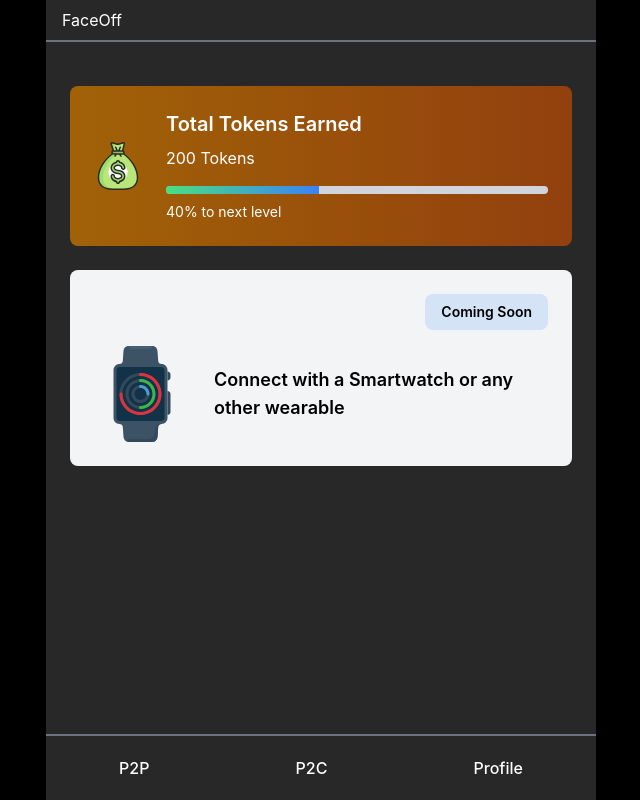
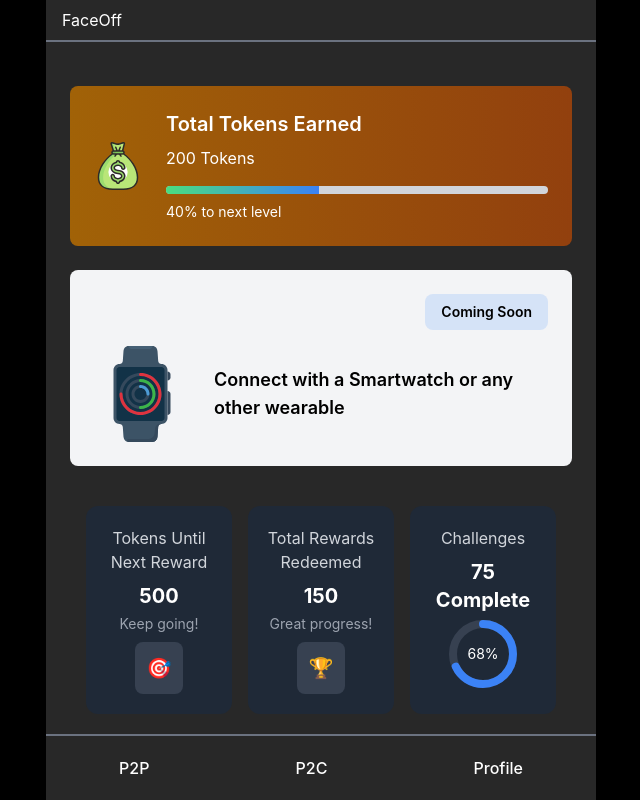
Before and after one commit to HarshS1611/face-off-web3, a React (Create React App) app in the folder frontend/: page / in a window 1280 px wide. Shown: the whole page, without its empty margins (319-959 px from the left). Built offline with nearby package versions, Linux system fonts and the light colour scheme.

Commit message:
feat : home page

```diff
--- a/frontend/src/App.js
+++ b/frontend/src/App.js
@@ -13,7 +13,7 @@ import Challenge from "./components/challenge/challenge";
 
 function App() {
   return (
-    <div className="flex w-full  bg-black  justify-center">
+    <div className="flex w-full bg-black h-screen justify-center">
       <div className="h-screen w-full bg-[#282828] text-white md:w-[550px] shadow-xl">
         <Navbar />
         <Router>
--- /dev/null
+++ b/frontend/src/components/analyticscard.jsx
@@ -0,0 +1,68 @@
+import React from "react";
+
+const CircularProgress = ({ percentage }) => {
+  const radius = 30;
+  const circumference = 2 * Math.PI * radius;
+  const strokeDashoffset = circumference - (percentage / 100) * circumference;
+
+  return (
+    <div className="relative inline-flex items-center justify-center">
+      <svg className="transform -rotate-90 w-20 h-20">
+        <circle
+          className="text-gray-700"
+          strokeWidth="8"
+          stroke="currentColor"
+          fill="transparent"
+          r={radius}
+          cx="40"
+          cy="40"
+        />
+        <circle
+          className="text-blue-500"
+          strokeWidth="8"
+          strokeDasharray={circumference}
+          strokeDashoffset={strokeDashoffset}
+          strokeLinecap="round"
+          stroke="currentColor"
+          fill="transparent"
+          r={radius}
+          cx="40"
+          cy="40"
+        />
+      </svg>
+      <span className="absolute text-white text-sm">{percentage}%</span>
+    </div>
+  );
+};
+
+const AnalyticsCard = ({
+  title,
+  value,
+  subtitle,
+  symbol,
+  showProgress = false,
+  progressPercentage,
+}) => {
+  return (
+    <div className="bg-gray-800 rounded-xl p-3">
+      <div className="flex flex-col items-center justify-between h-full py-2">
+        <div className="flex flex-col items-center text-center">
+          <h3 className="text-gray-300 text-base">{title}</h3>
+          <p className="text-white text-xl font-bold mt-2">{value}</p>
+          {subtitle && !showProgress && (
+            <p className="text-gray-400 text-sm mt-1">{subtitle}</p>
+          )}
+        </div>
+        {showProgress ? (
+          <CircularProgress percentage={progressPercentage} />
+        ) : (
+          <div className="bg-gray-700 p-3 rounded-lg mt-2">
+            <span className="text-blue-400 text-xl">{symbol}</span>
+          </div>
+        )}
+      </div>
+    </div>
+  );
+};
+
+export default AnalyticsCard;
--- a/frontend/src/components/footer.jsx
+++ b/frontend/src/components/footer.jsx
@@ -1,13 +1,11 @@
-
-
 export default function Footer() {
   return (
-        <div className="absolute border-t-2 border-t-gray-500 w-full md:w-[550px] bottom-0">
+    <div className="border-t-2 border-t-gray-500 w-full md:w-[550px] bottom-0 absolute">
       <div className="flex font-medium justify-around py-5">
         <a href="/p2p">P2P</a>
         <a href="/p2c">P2C</a>
         <a href="/profile">Profile</a>
       </div>
     </div>
-    )
+  );
 }
--- a/frontend/src/components/home/home.jsx
+++ b/frontend/src/components/home/home.jsx
@@ -1,32 +1,53 @@
-import React, { useState } from 'react';
+import React, { useState } from "react";
 // import BitcoinImage from "../../assets/bitcoin3.jpg";
 // import SmartwatchImage from "../../assets/smartwatch.jpg";
 import BitcoinImage from "../../assets/dollar.svg";
 import SmartwatchImage from "../../assets/smartw.svg";
+import AnalyticsCard from "../analyticscard";
 
 const Home = () => {
+  const analytics = {
+    tokensLeft: 500,
+    rewardsRedeemed: 150,
+    challengesCompleted: 75,
+    challengeProgress: 68,
+  };
   // Example total tokens earned
   const [totalTokens, setTotalTokens] = useState(200);
 
   // Determine the color and progress based on totalTokens
   const getLevelDetails = (tokens) => {
     if (tokens < 500) {
-      return { color: 'bg-gradient-to-r from-yellow-700 to-amber-800', progress: (tokens / 500) * 100 };
+      return {
+        color: "bg-gradient-to-r from-yellow-700 to-amber-800",
+        progress: (tokens / 500) * 100,
+      };
     } else if (tokens < 1000) {
-      return { color: 'bg-gradient-to-r from-gray-500 to-gray-300', progress: ((tokens - 500) / 500) * 100 };
+      return {
+        color: "bg-gradient-to-r from-gray-500 to-gray-300",
+        progress: ((tokens - 500) / 500) * 100,
+      };
     } else if (tokens < 1500) {
-      return { color: 'bg-gradient-to-r from-yellow-600 to-yellow-500', progress: ((tokens - 1000) / 500) * 100 };
+      return {
+        color: "bg-gradient-to-r from-yellow-600 to-yellow-500",
+        progress: ((tokens - 1000) / 500) * 100,
+      };
     } else {
-      return { color: 'bg-gradient-to-r from-purple-600 to-blue-700', progress: 100 };
+      return {
+        color: "bg-gradient-to-r from-purple-600 to-blue-700",
+        progress: 100,
+      };
     }
   };
 
   const { color, progress } = getLevelDetails(totalTokens);
 
   return (
-    <div className="space-y-6 p-6">
+    <div className="space-y-6 p-6 scroll-auto">
       {/* Total Tokens Earned Component */}
-      <div className={`p-6 rounded-lg ${color} text-white flex items-center space-x-6`}>
+      <div
+        className={`p-6 rounded-lg ${color} text-white flex items-center space-x-6`}
+      >
         <div className="flex-shrink-0">
           <img src={BitcoinImage} alt="Bitcoin" className="w-12 h-12" />
         </div>
@@ -40,7 +61,9 @@ const Home = () => {
                 className={`bg-gradient-to-r from-green-400 to-blue-500 h-full`}
               ></div>
             </div>
-            <p className="mt-2 text-sm">{Math.round(progress)}% to next level</p>
+            <p className="mt-2 text-sm">
+              {Math.round(progress)}% to next level
+            </p>
           </div>
         </div>
       </div>
@@ -48,10 +71,10 @@ const Home = () => {
       {/* Connect with a Wearable Component */}
       <div className="flex flex-col justify-between bg-gray-100 p-6 rounded-lg text-black">
         {/* First row: "Coming Soon" aligned to the right */}
-        <div className='flex justify-end'>
-            <div className=" bg-[#297FFF26] text-black font-semibold px-4 py-2 rounded-lg w-max text-sm">
-                Coming Soon
-            </div>
+        <div className="flex justify-end">
+          <div className=" bg-[#297FFF26] text-black font-semibold px-4 py-2 rounded-lg w-max text-sm">
+            Coming Soon
+          </div>
         </div>
 
         {/* Second row: Smartwatch on the left, text on the right */}
@@ -64,12 +87,34 @@ const Home = () => {
             />
           </div>
           <div className="flex-grow">
-            <h6 className="text-lg font-semibold">Connect with a Smartwatch or any other wearable</h6>
+            <h6 className="text-lg font-semibold">
+              Connect with a Smartwatch or any other wearable
+            </h6>
           </div>
         </div>
+      </div>
+
+      <div className="grid grid-cols-1 md:grid-cols-3 gap-4 p-4 mb-10">
+        <AnalyticsCard
+          title="Tokens Until Next Reward"
+          value={analytics.tokensLeft}
+          subtitle="Keep going!"
+          symbol="🎯"
+        />
+        <AnalyticsCard
+          title="Total Rewards Redeemed"
+          value={analytics.rewardsRedeemed}
+          subtitle="Great progress!"
+          symbol="🏆"
+        />
+        <AnalyticsCard
+          title="Challenges"
+          value={`${analytics.challengesCompleted} Complete`}
+          showProgress={true}
+          progressPercentage={analytics.challengeProgress}
+        />
       </div>
     </div>
   );
 };
-
 export default Home;
```
Lines whose indentation alone changed are shown as unchanged.
